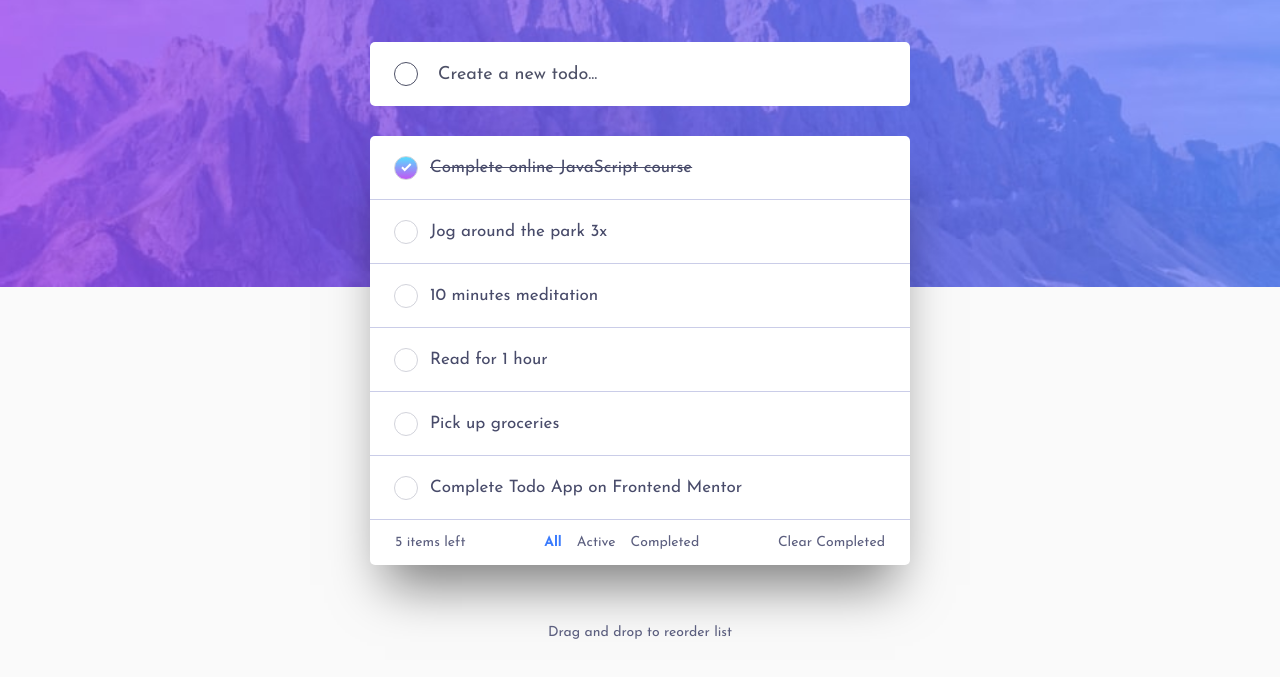
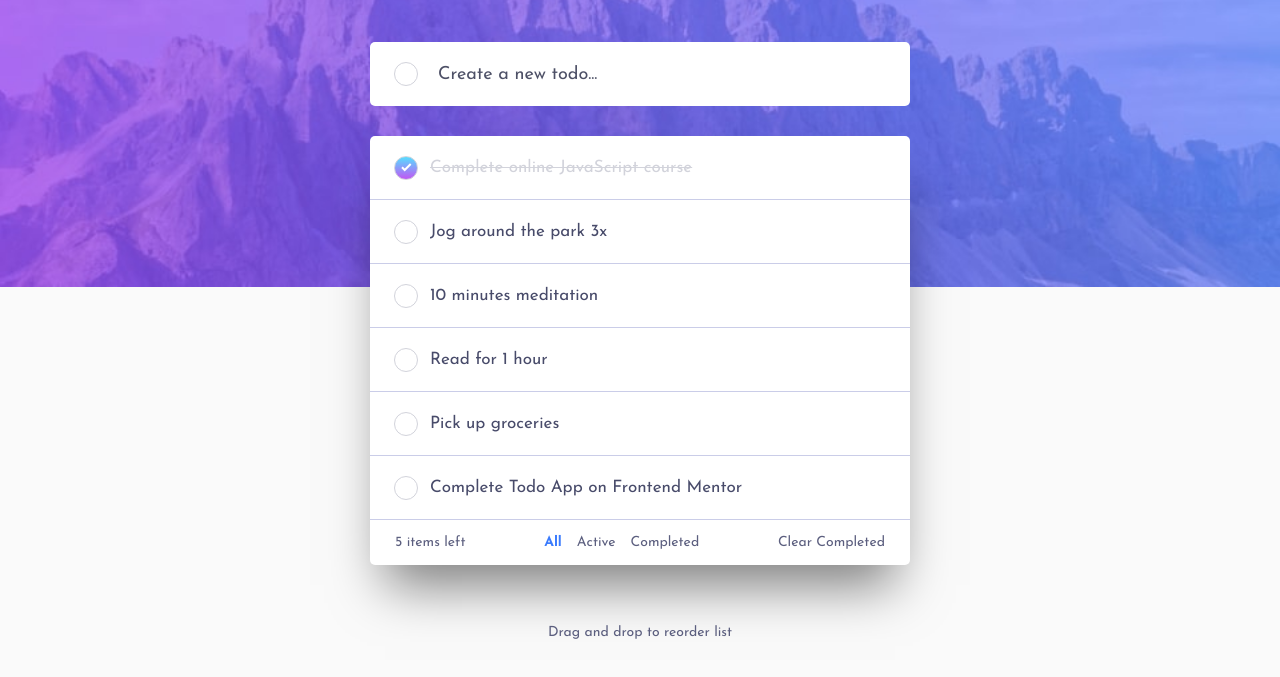
Before and after one commit to danifick/my-third-project, a plain HTML site: page index.html in a window 1280 px wide. Both pictures are taken after a click on the button 897 px from the left and 90 px from the top of the page. Shown: the part 113-790 px from the top of the page. Drawn offline with Linux system fonts and the light colour scheme.

Commit message:
Фиксил CSS: Текст при вводе задач, фикс кружка инпута, цвет выполненных задач

```diff
--- a/style.css
+++ b/style.css
@@ -299,3 +299,15 @@ body.light .todo__item {
 body.light .todo__text {
     color: hsl(235, 19%, 35%);
 }
+
+body.light .todo__input {
+    color: hsl(235, 19%, 35%);
+}
+
+body.light .todo__item--completed .todo__text {
+    color: hsl(233, 11%, 84%);
+}
+
+body.light .input__checkbox {
+    border-color: hsl(233, 11%, 84%);
+}
```
